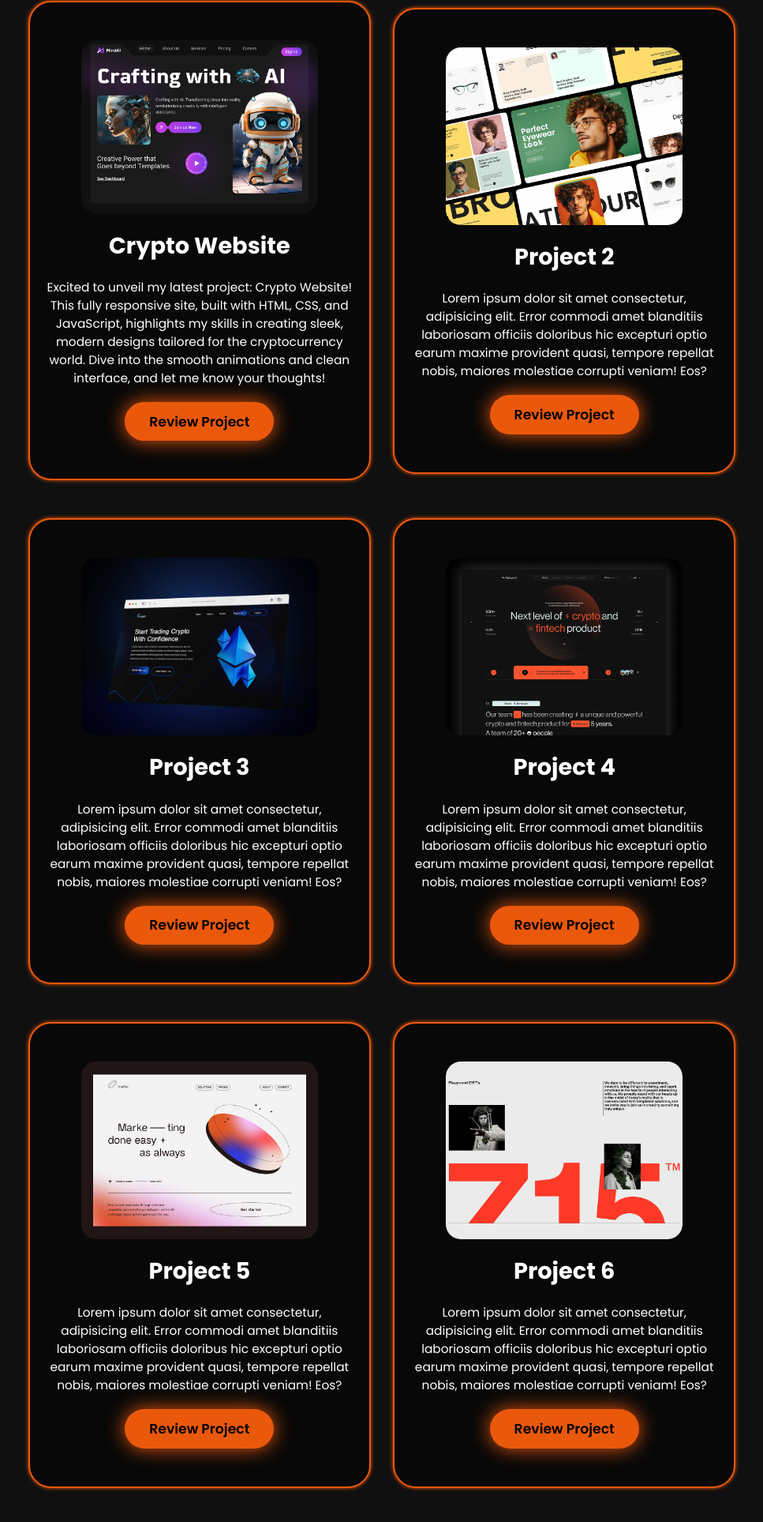
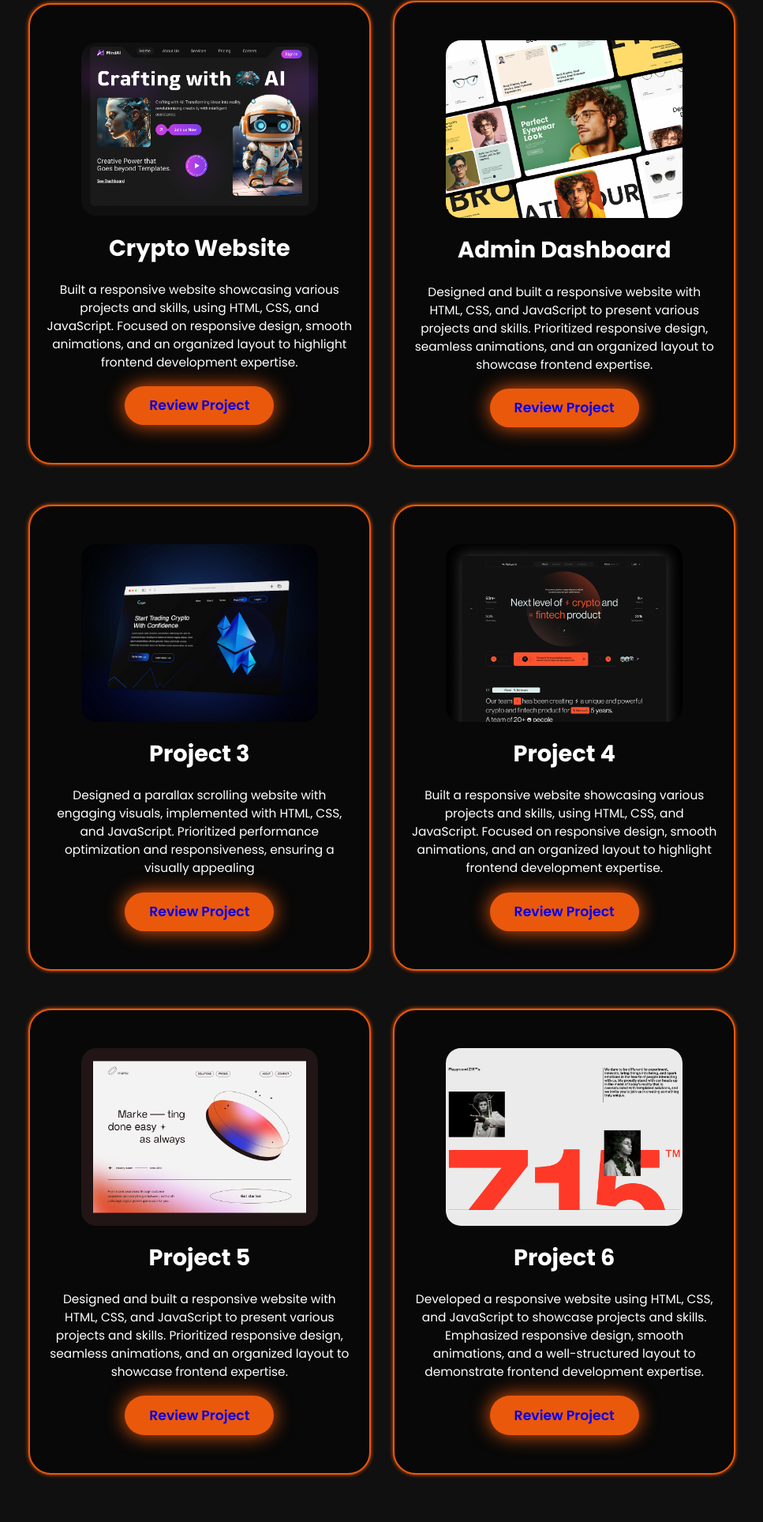
Before and after one commit to harsh-sharmaji/Portfolio, a plain HTML site: page index.html in a window 1280 px wide. Shown: the part 4583-6510 px from the top of the page at 79% size, without its empty margins (156-1123 px from the left). Drawn offline with nearby package versions, Linux system fonts and the light colour scheme.

Commit message:
Update index.html

```diff
--- a/index.html
+++ b/index.html
@@ -32,7 +32,7 @@
     <section class="home" id="home">
         <div class="home-content">
             <h1>Hi, It's <span>Harsh</span></h1>
-            <h3>I'm a <span>Web Developer</span></h3>
+            <h3>I'm a <span class="typewriter">Web Developer</span></h3>
             <p>I'm a skilled web developer specializing in creating dynamic, user-friendly websites. With expertise in HTML, CSS, JavaScript, and modern frameworks,With a keen eye for detail and a commitment, I deliver exceptional digital experiences tailored to client needs.</p>
             <div class="social-icons">
                 <a href="https://github.com/harsh-sharmaji" target="_blank">
@@ -48,7 +48,7 @@
                 </a>
             </div>
             <div class="btn-group">
-                <a href="https://drive.google.com/file/d/1qhUI4scJ5TrSMuW9t8yGafdpMtioP82F/view?usp=sharing" class="btn" target="_blank">Resume</a>
+                <a href="https://drive.google.com/file/d/1yr25E0NFXk-mShfdQLz5Kdf08ninxOba/view?usp=sharing" class="btn" target="_blank">Resume</a>
                 <a href="mailto:sharmaji.harsh@gmail.com" class="btn">Contact</a>
             </div>
         </div>
@@ -59,7 +59,7 @@
 
     <section class="about" id="about">
         <div class="about-img">
-            <img src="./profile-pic (2).png" alt="">
+            <img src="./profile-pic (2).png" alt="" class="animated-photo">
         </div>
 
         <div class="about-content">
@@ -105,38 +105,38 @@
         <div class="project-card">
             <img src="./project1.png" alt="">
             <h3>Crypto Website</h3>
-            <p>Excited to unveil my latest project: Crypto Website! This fully responsive site, built with HTML, CSS, and JavaScript, highlights my skills in creating sleek, modern designs tailored for the cryptocurrency world. Dive into the smooth animations and clean interface, and let me know your thoughts! </p>
-            <div class="btn">Review Project</div>
+            <p>Built a responsive website showcasing various projects and skills, using HTML, CSS, and JavaScript. Focused on responsive design, smooth animations, and an organized layout to highlight frontend development expertise.</p>
+            <div class="btn"><a target="_blank" href="https://harsh-sharmaji.github.io/Crypto-Website/">Review Project</a></div>
         </div>
         <div class="project-card">
             <img src="./project2.png" alt="">
-            <h3>Project 2</h3>
-            <p>Lorem ipsum dolor sit amet consectetur, adipisicing elit. Error commodi amet blanditiis laboriosam officiis doloribus hic excepturi optio earum maxime provident quasi, tempore repellat nobis, maiores molestiae corrupti veniam! Eos?</p>
-            <div class="btn">Review Project</div>
+            <h3>Admin Dashboard</h3>
+            <p>Designed and built a responsive website with HTML, CSS, and JavaScript to present various projects and skills. Prioritized responsive design, seamless animations, and an organized layout to showcase frontend expertise.</p>
+            <div class="btn"><a target="_blank" href="https://harsh-sharmaji.github.io/Responsive-Admin-Dashboard/">Review Project</a></div>
         </div>
         <div class="project-card">
             <img src="./project3.png" alt="">
             <h3>Project 3</h3>
-            <p>Lorem ipsum dolor sit amet consectetur, adipisicing elit. Error commodi amet blanditiis laboriosam officiis doloribus hic excepturi optio earum maxime provident quasi, tempore repellat nobis, maiores molestiae corrupti veniam! Eos?</p>
-            <div class="btn">Review Project</div>
+            <p>Designed a parallax scrolling website with engaging visuals, implemented with HTML, CSS, and JavaScript. Prioritized performance optimization and responsiveness, ensuring a visually appealing</p>
+            <div class="btn"><a target="_blank" href="https://github.com/harsh-sharmaji">Review Project</a></div>
         </div>
         <div class="project-card">
             <img src="./project4.png" alt="">
             <h3>Project 4</h3>
-            <p>Lorem ipsum dolor sit amet consectetur, adipisicing elit. Error commodi amet blanditiis laboriosam officiis doloribus hic excepturi optio earum maxime provident quasi, tempore repellat nobis, maiores molestiae corrupti veniam! Eos?</p>
-            <div class="btn">Review Project</div>
+            <p>Built a responsive website showcasing various projects and skills, using HTML, CSS, and JavaScript. Focused on responsive design, smooth animations, and an organized layout to highlight frontend development expertise.</p>
+            <div class="btn"><a target="_blank" href="https://github.com/harsh-sharmaji">Review Project</a></div>
         </div>
         <div class="project-card">
             <img src="./project5.png" alt="">
             <h3>Project 5</h3>
-            <p>Lorem ipsum dolor sit amet consectetur, adipisicing elit. Error commodi amet blanditiis laboriosam officiis doloribus hic excepturi optio earum maxime provident quasi, tempore repellat nobis, maiores molestiae corrupti veniam! Eos?</p>
-            <div class="btn">Review Project</div>
+            <p>Designed and built a responsive website with HTML, CSS, and JavaScript to present various projects and skills. Prioritized responsive design, seamless animations, and an organized layout to showcase frontend expertise.</p>
+            <div class="btn"><a target="_blank" href="https://github.com/harsh-sharmaji">Review Project</a></div>
         </div>
         <div class="project-card">
             <img src="./project6.png" alt="">
             <h3>Project 6</h3>
-            <p>Lorem ipsum dolor sit amet consectetur, adipisicing elit. Error commodi amet blanditiis laboriosam officiis doloribus hic excepturi optio earum maxime provident quasi, tempore repellat nobis, maiores molestiae corrupti veniam! Eos?</p>
-            <div class="btn">Review Project</div>
+            <p>Developed a responsive website using HTML, CSS, and JavaScript to showcase projects and skills. Emphasized responsive design, smooth animations, and a well-structured layout to demonstrate frontend development expertise.</p>
+            <div class="btn"><a target="_blank" href="https://github.com/harsh-sharmaji">Review Project</a></div>
         </div>
     </div>
 </section>
```
